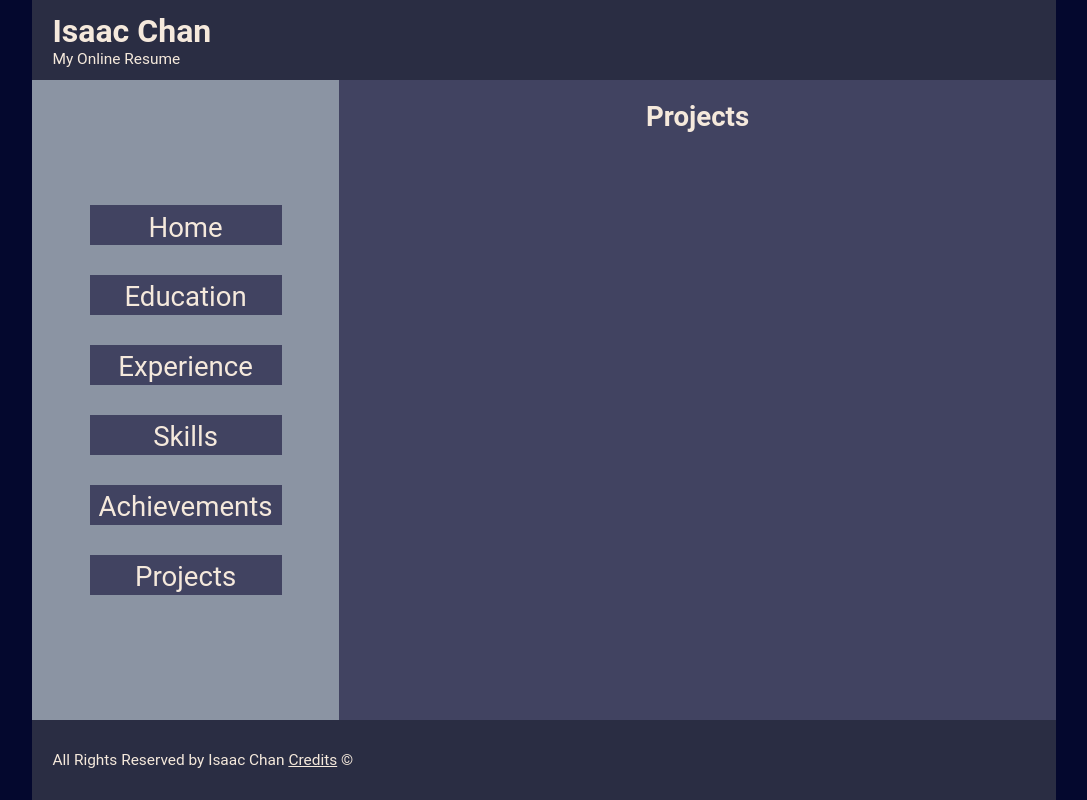
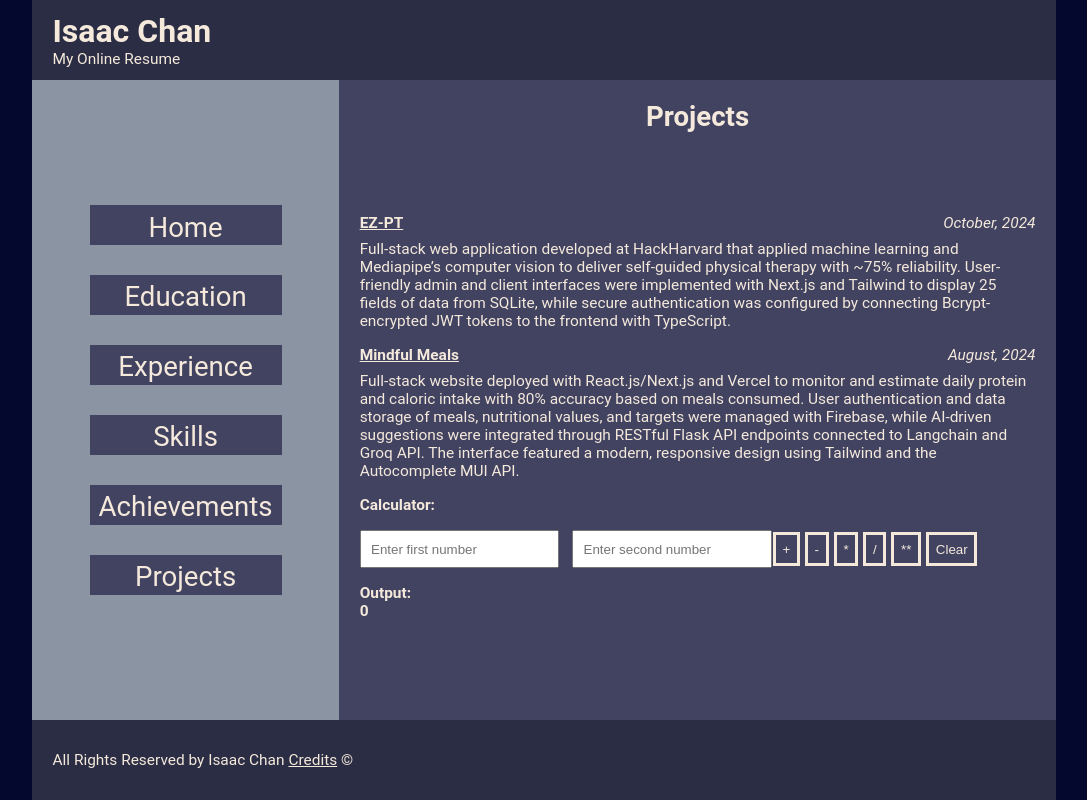
Before and after one commit to isaacch1213/mp-3, a React (Vite) app: page /projects in a window 1280 px wide. Shown: the whole page, without its empty margins (96-1183 px from the left). Built offline with nearby package versions, Linux system fonts and the light colour scheme.

Commit message:
added projects section + ran prettier

```diff
--- a/src/Root.tsx
+++ b/src/Root.tsx
@@ -7,6 +7,7 @@ import Education from "./components/Education";
 import Experience from "./components/Experience";
 import Skills from "./components/Skills";
 import Achievements from "./components/Achievements";
+import Projects from "./components/Projects";
 import Footer from "./Footer";
 
 const PageWrapper = styled.div`
@@ -92,6 +93,7 @@ export default function Root() {
               <Route path="/experience" element={<Experience />} />
               <Route path="/skills" element={<Skills />} />
               <Route path="/achievements" element={<Achievements />} />
+              <Route path="/projects" element={<Projects />} />
             </Routes>
           </VerticalWrapper>
         </StyledMain>
--- /dev/null
+++ b/src/components/Projects.tsx
@@ -0,0 +1,319 @@
+import { useState } from "react";
+import styled from "styled-components";
+
+const ProjectsContainer = styled.div`
+  display: flex;
+  flex-direction: column;
+  gap: 2vh;
+  width: 100%;
+`;
+
+const ProjectsContent = styled.div`
+  display: flex;
+  flex-direction: column;
+  gap: 1vh;
+`;
+
+const ProjectsTitle = styled.div`
+  display: flex;
+  justify-content: space-between;
+
+  a {
+    color: #f5e9dc;
+  }
+
+  @media screen and (max-width: 1000px) {
+    p {
+      font-size: calc(2px + 1.75vw);
+    }
+  }
+
+  @media screen and (max-width: 750px) {
+    p {
+      font-size: calc(2px + 2vw);
+    }
+  }
+`;
+
+const ProjectsDescription = styled.div`
+  @media screen and (max-width: 1000px) {
+    p {
+      font-size: calc(2px + 1.75vw);
+    }
+  }
+
+  @media screen and (max-width: 750px) {
+    p {
+      font-size: calc(2px + 2vw);
+    }
+  }
+`;
+
+const CalculatorContainer = styled.div`
+  display: flex;
+  flex-direction: column;
+  gap: 2vh;
+
+  @media screen and (max-width: 1000px) {
+    p {
+      font-size: calc(2px + 1.75vw);
+    }
+  }
+
+  @media screen and (max-width: 750px) {
+    p {
+      font-size: calc(2px + 2vw);
+    }
+  }
+`;
+
+const CalculatorContent = styled.div`
+  display: flex;
+  flex-direction: row;
+  align-items: center;
+  gap: 3vw;
+
+  @media screen and (max-width: 1000px) {
+    gap: 5vw;
+
+    p {
+      font-size: calc(2px + 1.75vw);
+    }
+  }
+
+  @media screen and (max-width: 750px) {
+    flex-direction: column;
+
+    p {
+      font-size: calc(2px + 2vw);
+    }
+  }
+`;
+
+const CalculatorInputs = styled.div`
+  display: flex;
+  gap: 1vw;
+
+  @media screen and (max-width: 750px) {
+    width: 100%;
+  }
+`;
+
+const StyledInput = styled.input`
+  padding: 2.5%;
+
+  @media screen and (max-width: 750px) {
+    padding: 1.75%;
+    width: 50%;
+  }
+`;
+
+const CalculatorButtons = styled.div`
+  width: 50%;
+  display: flex;
+  gap: 2%;
+
+  button {
+    padding: 2.5%;
+    background-color: #414361;
+    border: solid #f5e9dc;
+    color: #f5e9dc;
+    cursor: pointer;
+  }
+
+  @media screen and (max-width: 750px) {
+    width: 100%;
+  }
+`;
+
+const OutputContainer = styled.div`
+  @media screen and (max-width: 1000px) {
+    p {
+      font-size: calc(2px + 1.75vw);
+    }
+  }
+
+  @media screen and (max-width: 750px) {
+    p {
+      font-size: calc(2px + 2vw);
+    }
+  }
+`;
+
+const Output = styled.p<{ $isNegative: boolean }>`
+  color: ${(props) => (props.$isNegative ? "red" : "#f5e9dc")};
+  font-weight: bold;
+`;
+
+export default function Projects() {
+  const [input1, setInput1] = useState<string>("");
+  const [input2, setInput2] = useState<string>("");
+  const [output, setOutput] = useState<number>(0);
+  const [isNegative, setIsNegative] = useState<boolean>(false);
+
+  function doAdd() {
+    const result = Number(input1) + Number(input2);
+    setOutput(result);
+    if (result < 0) {
+      setIsNegative(true);
+    } else {
+      setIsNegative(false);
+    }
+  }
+
+  function doSubtract() {
+    const result = Number(input1) - Number(input2);
+    setOutput(result);
+    if (result < 0) {
+      setIsNegative(true);
+    } else {
+      setIsNegative(false);
+    }
+  }
+
+  function doMultiply() {
+    const result = Number(input1) * Number(input2);
+    setOutput(result);
+    if (result < 0) {
+      setIsNegative(true);
+    } else {
+      setIsNegative(false);
+    }
+  }
+
+  function doDivide() {
+    const result = Number(input1) / Number(input2);
+    setOutput(result);
+    if (result < 0) {
+      setIsNegative(true);
+    } else {
+      setIsNegative(false);
+    }
+  }
+
+  function doPower() {
+    let result = 1;
+    for (let i = 0; i < Number(input2); i++) {
+      result *= Number(input1);
+    }
+    setOutput(result);
+    if (result < 0) {
+      setIsNegative(true);
+    } else {
+      setIsNegative(false);
+    }
+  }
+
+  function doClear() {
+    setInput1("");
+    setInput2("");
+    setOutput(0);
+    setIsNegative(false);
+  }
+
+  function handleInput1Change(e: React.ChangeEvent<HTMLInputElement>) {
+    const value = e.target.value;
+    // Only allows values that are empty strings, start with negative sign, or is a number
+    if (value === "" || value === "-" || !isNaN(Number(value))) {
+      setInput1(value);
+    }
+  }
+
+  function handleInput2Change(e: React.ChangeEvent<HTMLInputElement>) {
+    const value = e.target.value;
+    // Only allows values that are empty strings, start with negative sign, or is a number
+    if (value === "" || value === "-" || !isNaN(Number(value))) {
+      setInput2(value);
+    }
+  }
+
+  return (
+    <ProjectsContainer>
+      <ProjectsContent>
+        <ProjectsTitle>
+          <a href="https://github.com/owenm-26/Easy-PT" target="_blank">
+            <p>
+              <strong>EZ-PT</strong>
+            </p>
+          </a>
+          <p>
+            <em>October, 2024</em>
+          </p>
+        </ProjectsTitle>
+        <ProjectsDescription>
+          <p>
+            Full-stack web application developed at HackHarvard that applied
+            machine learning and Mediapipe’s computer vision to deliver
+            self-guided physical therapy with ~75% reliability. User-friendly
+            admin and client interfaces were implemented with Next.js and
+            Tailwind to display 25 fields of data from SQLite, while secure
+            authentication was configured by connecting Bcrypt-encrypted JWT
+            tokens to the frontend with TypeScript.
+          </p>
+        </ProjectsDescription>
+      </ProjectsContent>
+      <ProjectsContent>
+        <ProjectsTitle>
+          <a href="https://mindfulmeals.vercel.app/" target="_blank">
+            <p>
+              <strong>Mindful Meals</strong>
+            </p>
+          </a>
+          <p>
+            <em>August, 2024</em>
+          </p>
+        </ProjectsTitle>
+        <ProjectsDescription>
+          <p>
+            Full-stack website deployed with React.js/Next.js and Vercel to
+            monitor and estimate daily protein and caloric intake with 80%
+            accuracy based on meals consumed. User authentication and data
+            storage of meals, nutritional values, and targets were managed with
+            Firebase, while AI-driven suggestions were integrated through
+            RESTful Flask API endpoints connected to Langchain and Groq API. The
+            interface featured a modern, responsive design using Tailwind and
+            the Autocomplete MUI API.
+          </p>
+        </ProjectsDescription>
+      </ProjectsContent>
+      <CalculatorContainer>
+        <p>
+          <strong>Calculator:</strong>
+        </p>
+        <CalculatorContent>
+          <CalculatorInputs>
+            {/* combination of type="text" + inputMode="numberic" + type checking in function allow for stricter input values of only numbers */}
+            <StyledInput
+              type="text"
+              inputMode="numeric"
+              value={input1}
+              onChange={handleInput1Change}
+              placeholder="Enter first number"
+            />
+            <StyledInput
+              type="text"
+              inputMode="numeric"
+              value={input2}
+              onChange={handleInput2Change}
+              placeholder="Enter second number"
+            />
+          </CalculatorInputs>
+          <CalculatorButtons>
+            <button onClick={doAdd}>+</button>
+            <button onClick={doSubtract}>-</button>
+            <button onClick={doMultiply}>*</button>
+            <button onClick={doDivide}>/</button>
+            <button onClick={doPower}>**</button>
+            <button onClick={doClear}>Clear</button>
+          </CalculatorButtons>
+        </CalculatorContent>
+        <OutputContainer>
+          <p>
+            <strong>Output: </strong>
+          </p>
+          <Output $isNegative={isNegative}>{output}</Output>
+        </OutputContainer>
+      </CalculatorContainer>
+    </ProjectsContainer>
+  );
+}
```
